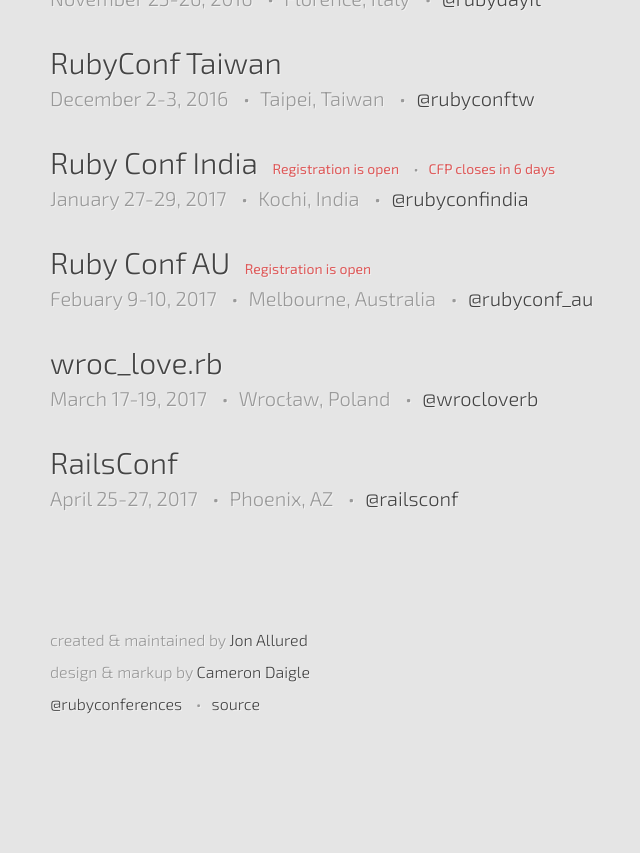
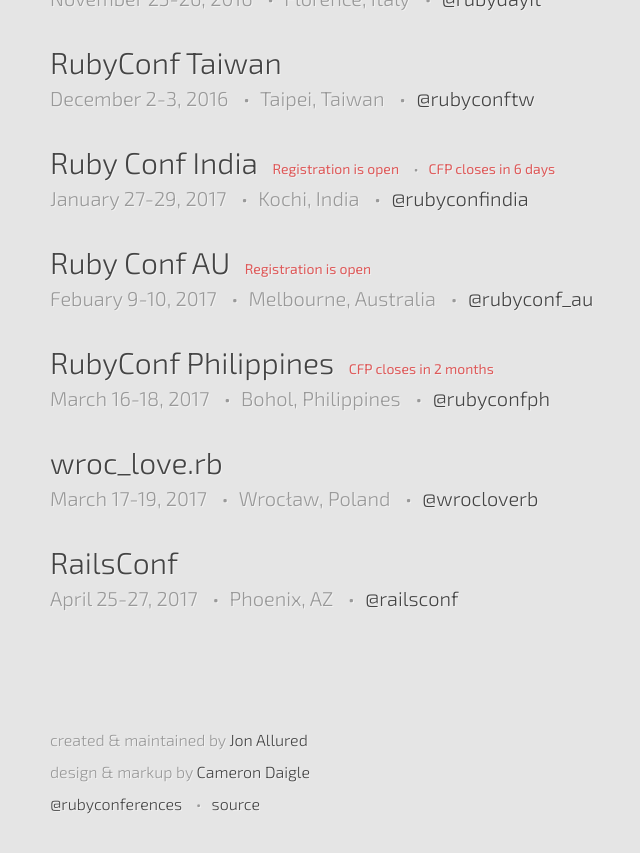
Before and after one commit to ruby-conferences/ruby-conferences.github.io, a Jekyll site: the page built from index.html, in a window 1280 px wide and 900 px high, scrolled down 1318 px. Shown: the top 853 px of the window, without its empty margins (190-830 px from the left). Built offline with Jekyll 4.4.1, drawn with Linux system fonts in a browser that asks for light colours; before the commit the page ends 2118 px from its top, so only the background shows below that.

Commit message:
Add RubyConf Philippines
Closes #97

```diff
--- a/_data/current.yml
+++ b/_data/current.yml
@@ -83,6 +83,14 @@
   cfp_phrase: CFP closes
   cfp_date: "September 30, 2016"
 
+- name: RubyConf Philippines
+  location: Bohol, Philippines
+  dates: "March 16-18, 2017"
+  url: http://rubyconf.ph/
+  twitter: rubyconfph
+  cfp_phrase: CFP closes
+  cfp_date: "December 14, 2016"
+
 - name: wroc_love.rb
   location: Wrocław, Poland
   dates: "March 17-19, 2017"
```
